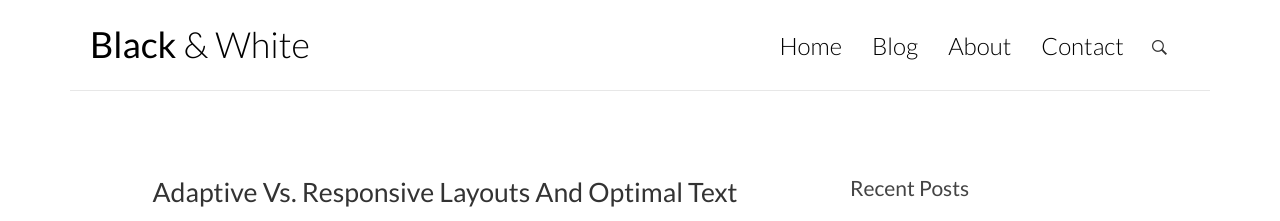
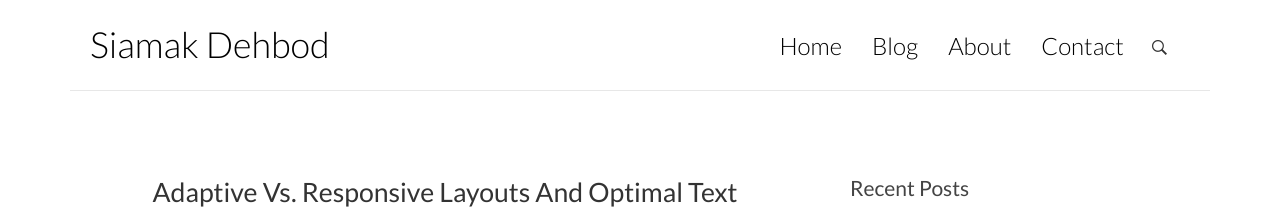
Before and after one commit to dehbod/dehbod.github.io, a Jekyll site: the page index.html, which Jekyll copies as it is, in a window 1280 px wide. Shown: the top 221 px of the page. Built offline with Jekyll 4.4.1, drawn with Linux system fonts in a browser that asks for light colours; some web fonts are replaced.

Commit message:
Update index.html

```diff
--- a/index.html
+++ b/index.html
@@ -1,16 +1,16 @@
 <!DOCTYPE html>
 <html>
 	<head>
-		<title>Black &amp; White</title>
+	    <title>Siamak Dehbod</title>
 
-		<!-- meta -->
-		<meta charset="UTF-8">
+	    <!-- meta -->
+	    <meta charset="UTF-8">
 	    <meta name="viewport" content="width=device-width, initial-scale=1">
 
 	    <!-- css -->
-		<link rel="stylesheet" href="css/bootstrap.min.css">
-		<link rel="stylesheet" href="css/ionicons.min.css">
-		<link rel="stylesheet" href="css/pace.css">
+	    <link rel="stylesheet" href="css/bootstrap.min.css">
+	    <link rel="stylesheet" href="css/ionicons.min.css">
+	    <link rel="stylesheet" href="css/pace.css">
 	    <link rel="stylesheet" href="css/custom.css">
 
 	    <!-- js -->
@@ -26,7 +26,7 @@
 				<div class="row">
 					<div class="col-md-4 col-sm-5 col-xs-8">
 						<div class="logo">
-							<h1><a href="index.html"><b>Black</b> &amp; White</a></h1>
+							<h1><a href="index.html">Siamak Dehbod</a></h1>
 						</div>
 					</div><!-- col-md-4 -->
 					<div class="col-md-8 col-sm-7 col-xs-4">
```
